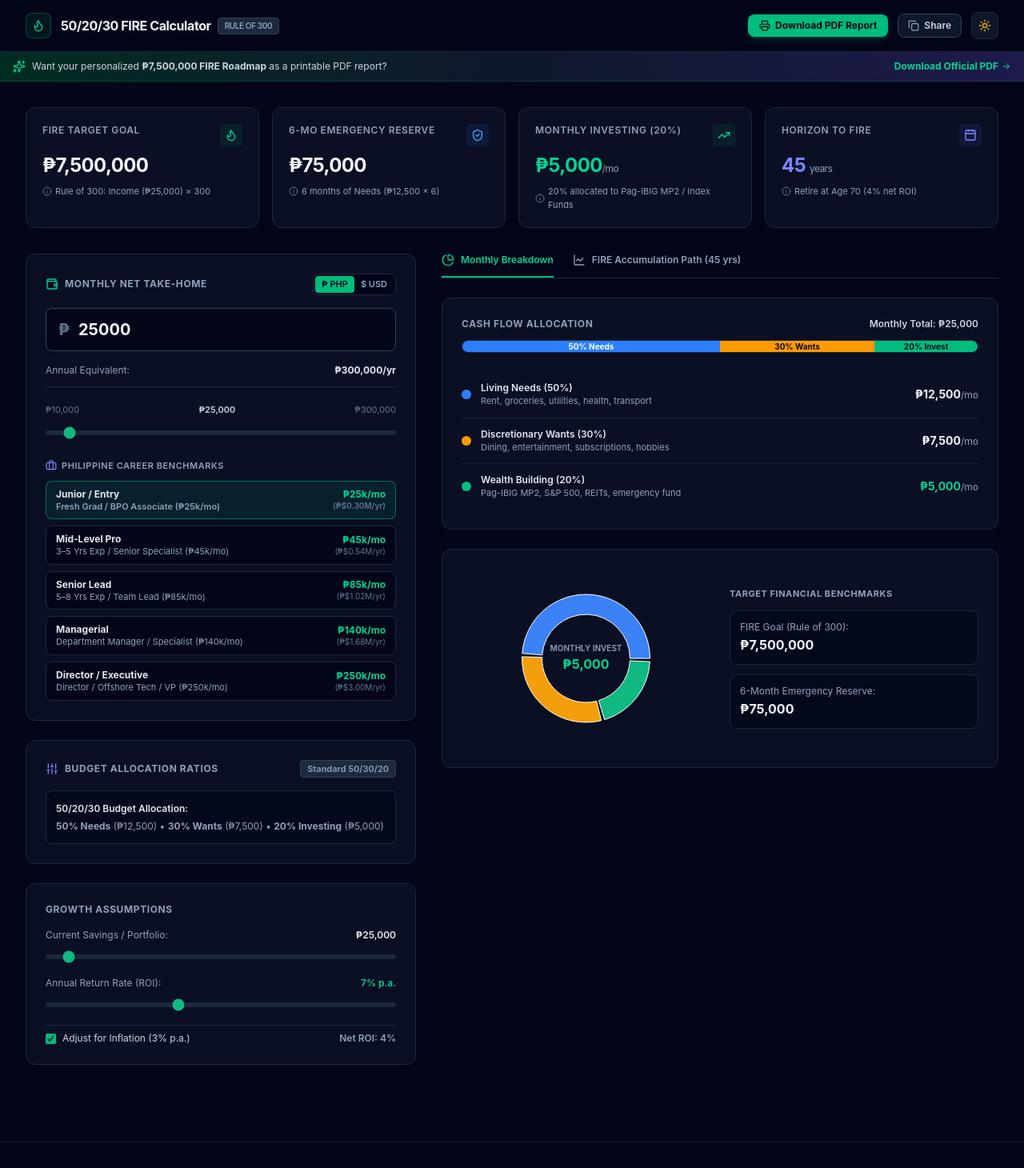
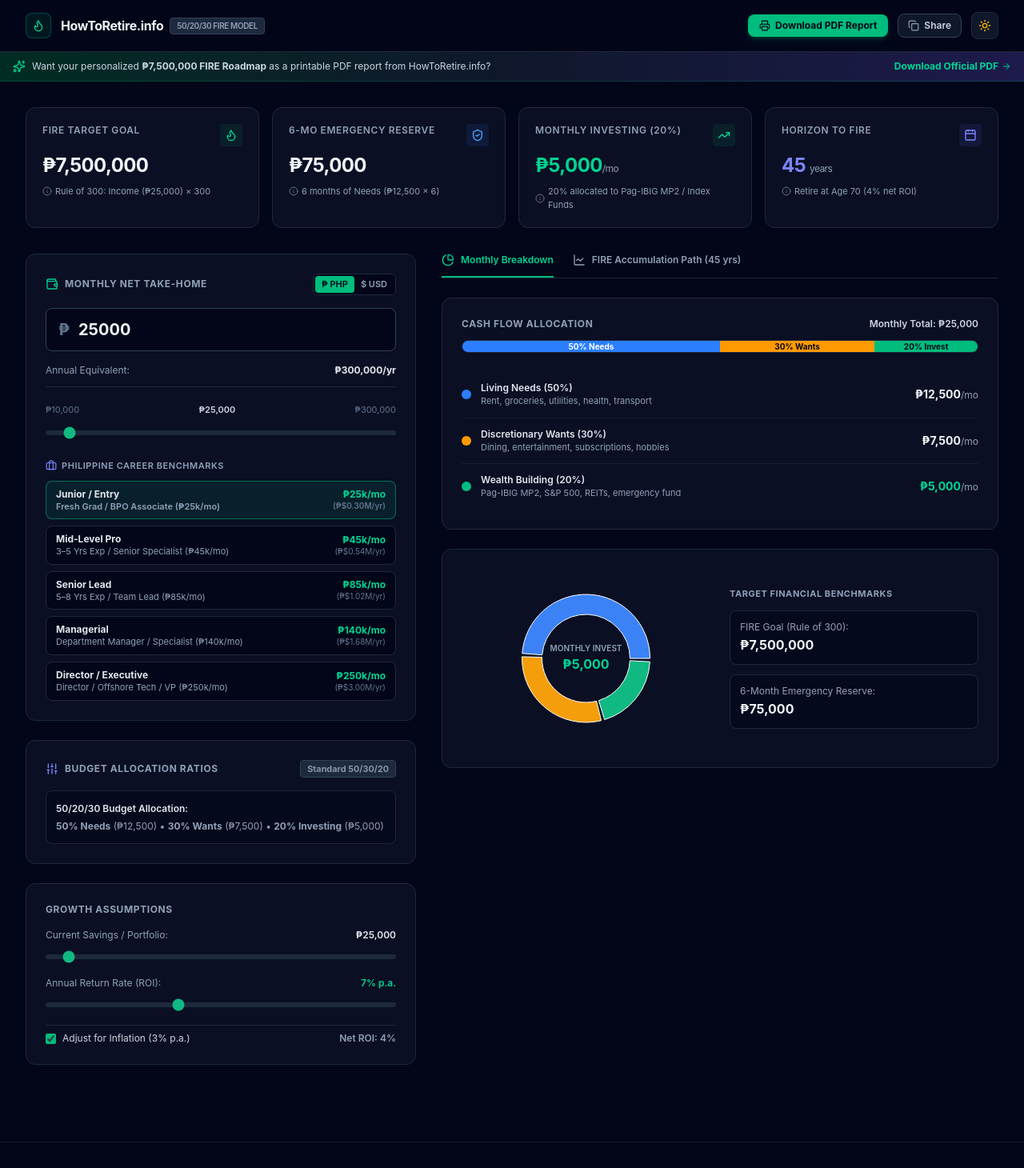
Before and after one commit to bryllemontesclaros/fire-calculator, a React (Vite) app: page / in a window 1280 px wide. Shown: the top 1460 px of the page at 80% size. Built offline with nearby package versions, Linux system fonts and the light colour scheme.

Commit message:
Update site branding and legal disclaimers to HowToRetire.info

```diff
--- a/index.html
+++ b/index.html
@@ -4,8 +4,8 @@
     <meta charset="UTF-8" />
     <link rel="icon" type="image/svg+xml" href="/vite.svg" />
     <meta name="viewport" content="width=device-width, initial-scale=1.0" />
-    <title>50/20/30 FIRE & Budgeting Calculator | Financial Independence</title>
-    <meta name="description" content="Calculate your 50/20/30 budget breakdown, emergency fund requirement, and FIRE (Financial Independence, Retire Early) target using the Rule of 300 framework." />
+    <title>HowToRetire.info | 50/20/30 FIRE & Budgeting Calculator</title>
+    <meta name="description" content="Calculate your 50/20/30 budget breakdown, 6-month emergency reserve, and FIRE early retirement target on HowToRetire.info using the Rule of 300." />
     <!-- Google Fonts -->
     <link rel="preconnect" href="https://fonts.googleapis.com">
     <link rel="preconnect" href="https://fonts.gstatic.com" crossorigin>
--- a/src/App.jsx
+++ b/src/App.jsx
@@ -26,7 +26,8 @@ import {
   Lock,
   Printer,
   Scale,
-  Shield
+  Shield,
+  Globe
 } from 'lucide-react';
 import {
   ResponsiveContainer,
@@ -135,7 +136,7 @@ export default function App() {
   const formatCurrency = (val) => `${currencySymbol}${Math.round(val).toLocaleString('en-US')}`;
 
   const handleCopySummary = () => {
-    const text = `FIRE & Budgeting Financial Plan
+    const text = `HowToRetire.info - FIRE & Budgeting Financial Plan
 ----------------------------------
 Monthly Income: ${formatCurrency(monthlyIncome)} (Annual: ${formatCurrency(annualIncome)})
 - 50% Needs: ${formatCurrency(needsAmount)}/mo
@@ -170,7 +171,7 @@ Monthly Income: ${formatCurrency(monthlyIncome)} (Annual: ${formatCurrency(annua
 <!DOCTYPE html>
 <html>
 <head>
-  <title>FIRE Strategy Report - ${nameInput || 'Investor'}</title>
+  <title>HowToRetire.info - FIRE Strategy Report - ${nameInput || 'Investor'}</title>
   <style>
     body {
       font-family: -apple-system, BlinkMacSystemFont, 'Segoe UI', Roboto, Helvetica, Arial, sans-serif;
@@ -255,8 +256,8 @@ Monthly Income: ${formatCurrency(monthlyIncome)} (Annual: ${formatCurrency(annua
 <body>
   <div class="header">
     <div>
-      <div class="title">FIRE Financial Strategy Report</div>
-      <div class="subtitle">50/20/30 Financial Independence Roadmap</div>
+      <div class="title">HowToRetire.info</div>
+      <div class="subtitle">50/20/30 Financial Independence & Early Retirement Strategy</div>
     </div>
     <div style="text-align: right;">
       <div style="font-size: 12px; font-weight: 700;">${nameInput || 'Valued Client'}</div>
@@ -326,7 +327,7 @@ Monthly Income: ${formatCurrency(monthlyIncome)} (Annual: ${formatCurrency(annua
   </table>
 
   <div class="footer">
-    <div><strong>Legal Disclaimer:</strong> This document is generated for educational and personal financial planning purposes only. It does not constitute professional investment, legal, or tax advice.</div>
+    <div><strong>Legal Disclaimer:</strong> Generated by HowToRetire.info for educational and personal financial planning purposes only. Does not constitute professional financial, investment, or tax advice.</div>
   </div>
 
   <script>
@@ -361,9 +362,9 @@ Monthly Income: ${formatCurrency(monthlyIncome)} (Annual: ${formatCurrency(annua
             </div>
             <div>
               <h1 className="text-base font-bold tracking-tight flex items-center gap-2">
-                50/20/30 FIRE Calculator
+                HowToRetire.info
                 <span className="text-[10px] uppercase font-semibold px-2 py-0.5 rounded bg-slate-800 text-slate-400 border border-slate-700">
-                  Rule of 300
+                  50/20/30 FIRE Model
                 </span>
               </h1>
             </div>
@@ -417,7 +418,7 @@ Monthly Income: ${formatCurrency(monthlyIncome)} (Annual: ${formatCurrency(annua
           <div className="flex items-center gap-2">
             <Sparkles className="w-4 h-4 text-emerald-400 shrink-0" />
             <span>
-              Want your personalized <strong>{formatCurrency(fireTargetGoal)} FIRE Roadmap</strong> as a printable PDF report?
+              Want your personalized <strong>{formatCurrency(fireTargetGoal)} FIRE Roadmap</strong> as a printable PDF report from HowToRetire.info?
             </span>
           </div>
           <button
@@ -1129,10 +1130,9 @@ Monthly Income: ${formatCurrency(monthlyIncome)} (Annual: ${formatCurrency(annua
 
             <div className="flex items-center gap-2 mb-4">
               <Scale className="w-5 h-5 text-indigo-400" />
-              <h3 className="text-base font-bold">Legal Terms & Compliance</h3>
+              <h3 className="text-base font-bold">HowToRetire.info - Legal Terms & Compliance</h3>
             </div>
 
-            {/* Modal Tabs */}
             <div className="flex border-b border-slate-800 gap-4 mb-4 text-xs font-semibold">
               <button
                 onClick={() => setLegalTab('disclaimer')}
@@ -1160,27 +1160,26 @@ Monthly Income: ${formatCurrency(monthlyIncome)} (Annual: ${formatCurrency(annua
               </button>
             </div>
 
-            {/* Legal Content Body */}
             <div className="text-xs text-slate-300 leading-relaxed max-h-64 overflow-y-auto space-y-3 pr-2">
               {legalTab === 'disclaimer' && (
                 <>
-                  <p><strong>Educational Purpose Only:</strong> The calculations, projections, and reports provided by this 50/20/30 FIRE & Budgeting Calculator are intended strictly for educational, informational, and personal budgeting estimation purposes.</p>
-                  <p><strong>Not Professional Advice:</strong> Nothing contained on this site constitutes professional financial, investment, tax, or legal advice. Financial markets, interest rates, and dividend yields fluctuate. Past or assumed performance (e.g. 7% ROI) is not a guarantee of future investment returns.</p>
-                  <p>Always consult with a licensed Registered Financial Planner (RFP) or certified advisor before making major financial commitments.</p>
+                  <p><strong>Educational & Planning Purpose Only:</strong> HowToRetire.info is an educational personal financial planning tool designed to calculate 50/20/30 budget allocations and FIRE targets based on user inputs.</p>
+                  <p><strong>Not Regulated Financial Advice:</strong> Nothing contained on HowToRetire.info constitutes professional financial, investment, tax, or legal advice. Financial markets, interest rates, and dividend yields fluctuate. Past or assumed performance (e.g. 7% ROI) is not a guarantee of future investment returns.</p>
+                  <p>Always consult with a licensed Registered Financial Planner (RFP) or certified financial advisor before making major financial commitments.</p>
                 </>
               )}
 
               {legalTab === 'affiliate' && (
                 <>
-                  <p><strong>Referral Link Disclosure:</strong> Some of the outbound links on this website (such as digital banking referral links including MariBank and investment guides) are affiliate/referral links.</p>
-                  <p>If you click on a referral link and sign up or open an account, we may receive a referral bonus or small commission at zero extra cost to you. We only recommend platforms and products that we believe provide genuine utility to personal finance practitioners.</p>
+                  <p><strong>Referral Link Disclosure:</strong> Some outbound links on HowToRetire.info (including MariBank digital banking referral links) are affiliate/referral links.</p>
+                  <p>If you click on a referral link and sign up or open an account, HowToRetire.info may receive a referral bonus or small commission at zero extra cost to you. We only feature platforms and services that provide genuine utility for personal finance planning.</p>
                 </>
               )}
 
               {legalTab === 'privacy' && (
                 <>
-                  <p><strong>Data Privacy & Email Protection:</strong> We value your privacy and comply with global data protection standards (including the Philippine Data Privacy Act of 2012).</p>
-                  <p>When you voluntarily request a personalized FIRE PDF report by entering your email address, your information is used solely to generate and send your requested strategy materials and occasional financial insights. We never sell, trade, or rent your personal data to third parties. You may unsubscribe at any time.</p>
+                  <p><strong>Data Privacy Protection:</strong> HowToRetire.info respects user privacy and complies with global data privacy standards (including the Philippine Data Privacy Act of 2012).</p>
+                  <p>When you voluntarily request a personalized FIRE PDF report by entering your email address, your information is used solely to generate and send your requested strategy materials. We never sell, trade, or rent your personal data to third parties. You may unsubscribe at any time.</p>
                 </>
               )}
             </div>
@@ -1202,8 +1201,8 @@ Monthly Income: ${formatCurrency(monthlyIncome)} (Annual: ${formatCurrency(annua
       <footer className="border-t border-slate-800/60 mt-16 py-8 text-xs text-slate-500">
         <div className="max-w-7xl mx-auto px-4 flex flex-col md:flex-row items-center justify-between gap-4">
           <div className="space-y-1 text-center md:text-left">
-            <div>© {new Date().getFullYear()} 50/20/30 FIRE & Budgeting Calculator</div>
-            <div className="text-[11px] text-slate-600">Educational tool based on the Rule of 300 early retirement framework.</div>
+            <div className="font-semibold text-slate-400">HowToRetire.info</div>
+            <div className="text-[11px] text-slate-600">© {new Date().getFullYear()} HowToRetire.info • 50/20/30 FIRE & Budgeting Framework.</div>
           </div>
 
           <div className="flex items-center gap-4 text-[11px]">
```
